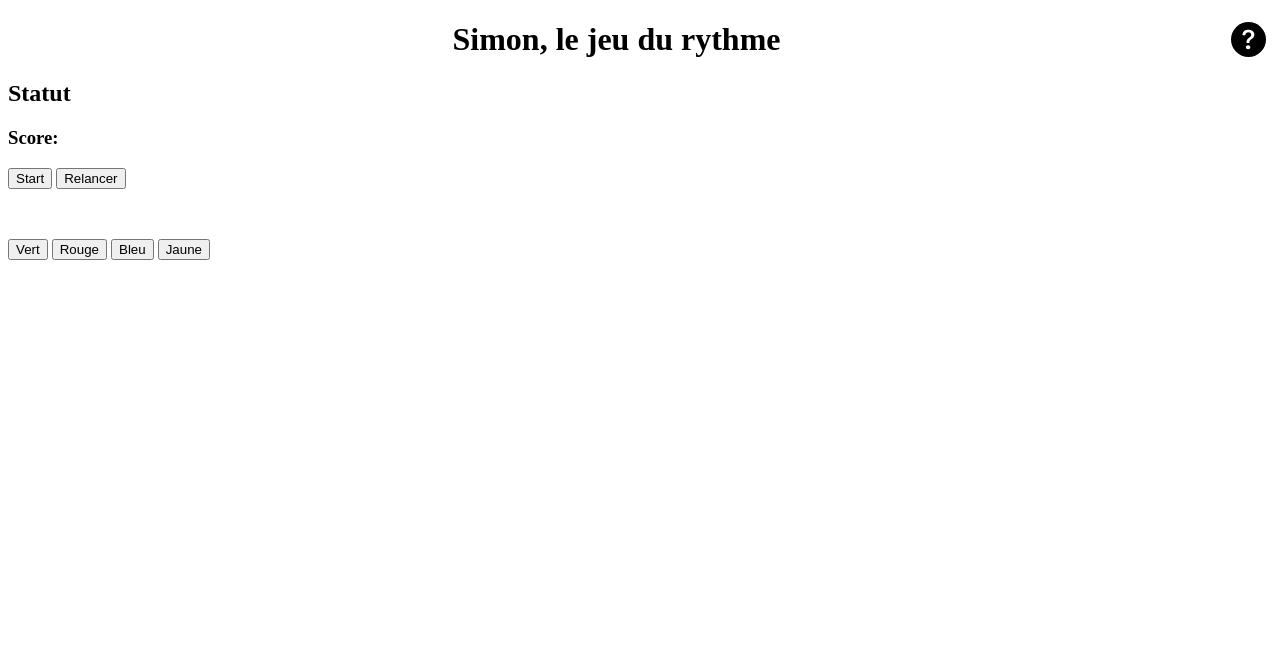
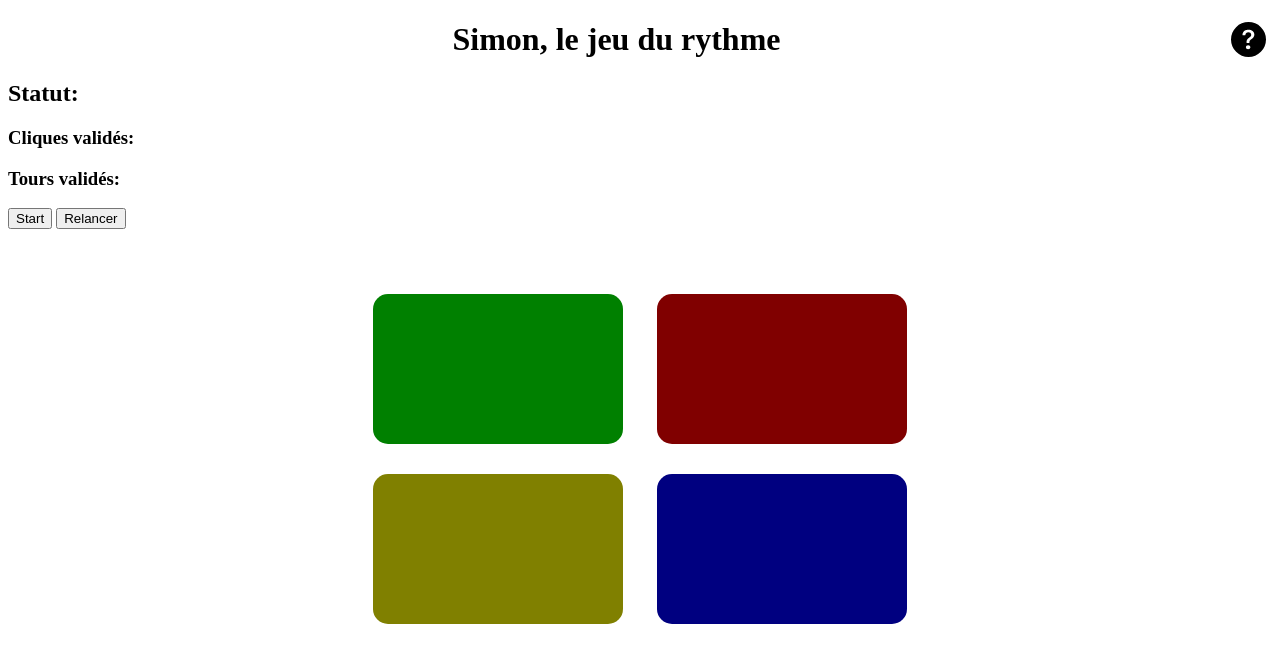
Before and after one commit to ThomasDev6/simon, a website: page src/index.html in a window 1280 px wide. Drawn offline with nearby package versions, Linux system fonts and the light colour scheme.

Commit message:
CSS btn + Sound sur btn
Ajout du style sur les boutons de couleurs.
Ajout de js pour jouer une note lorsque l'on clique sur un bouton

```diff
--- a/package.json
+++ b/package.json
@@ -20,6 +20,6 @@
   },
   "homepage": "https://github.com/ThomasDev6/simon#readme",
   "dependencies": {
-    "tone": "^14.7.77"
+    "tone": "^14.8.32"
   }
 }
--- a/src/index.html
+++ b/src/index.html
@@ -28,26 +28,34 @@
         <div class="modal-content">
             <span class="close">&times;</span>
             <p>Lorem ipsum dolor sit amet consectetur adipisicing elit.
-                Tenetur ratione officia quis distinctio modi necessitatibus debitis nesciunt? Tempore, recusandae esse. Itaque,
+                Tenetur ratione officia quis distinctio modi necessitatibus debitis nesciunt? Tempore, recusandae esse.
+                Itaque,
                 quas! Libero voluptate modi sint ad nisi, fugit atque!</p>
         </div>
 
     </div>
 
     <div class="start-div">
-        <h2 id="game-status">Statut</h2>
-        <h3 id="game-score">Score:</h3>
+        <h2 id="game-status">Statut: </h2>
+        <h3 id="game-score-btn-ok">Cliques validés:</h3>
+        <h3 id="game-score-level-ok">Tours validés:</h3>
         <button class="start-game">Start</button>
         <button class="restart-game">Relancer</button>
     </div>
 
     <div class="game-div">
-        <button class="color-btn green-btn">Vert</button>
-        <button class="color-btn red-btn">Rouge</button>
-        <button class="color-btn blue-btn">Bleu</button>
-        <button class="color-btn yellow-btn">Jaune</button>
+        <div id="ligne1" class="game-div-line">
+            <button class="color-btn green-btn" data-sound="C4"></button>
+            <button class="color-btn red-btn" data-sound="D4"></button>
+        </div>
+        <div id="ligne2"  class="game-div-line">
+            <button class="color-btn yellow-btn" data-sound="F4" ></button>
+            <button class="color-btn blue-btn" data-sound="E4"></button>
+        </div>
+
+
     </div>
-
+    <script src="https://cdnjs.cloudflare.com/ajax/libs/tone/14.8.32/Tone.js"></script>
     <script src="js/main.js"></script>
     <script src="js/modal.js"></script>
 </body>
--- a/src/js/main.js
+++ b/src/js/main.js
@@ -0,0 +1,15 @@
+
+btnInGame = document.querySelectorAll(".color-btn");
+
+// Déclaration de du synthé pour le note de musique
+const synth = new Tone.Synth().toDestination();
+const now = Tone.now()
+
+// A chaque clique sur un bouton de couleur, une note est joué
+btnInGame.forEach(element => {
+    element.addEventListener('click', (e) => {
+
+        // On joue la note en fonction de la data attributes du bouton
+        synth.triggerAttackRelease(`${e.target.dataset.sound}`, now);
+    })
+});
--- a/src/style/style-simon.css
+++ b/src/style/style-simon.css
@@ -45,3 +45,47 @@
     color: red;
     cursor: pointer;
 }
+
+.game-div {
+    display: flex;
+    flex-direction: column;
+    align-items: center;
+}
+
+.color-btn {
+    width: 250px;
+    height: 150px;
+    margin: 15px;
+    border-radius: 15px;
+    border: none;
+}
+.green-btn {
+    background-color: rgb(0, 128, 0) ;
+}
+
+.green-btn:hover {
+    background-color: rgb(0, 255, 0) ;
+}
+
+.red-btn {
+    background-color: rgb(128, 0, 0) ;
+}
+.red-btn:hover {
+    background-color: rgb(255, 0, 0) ;
+}
+
+.yellow-btn {
+    background-color: rgb(128, 128, 0) ;
+}
+
+.yellow-btn:hover {
+    background-color: rgb(255, 255, 0) ;
+}
+
+.blue-btn {
+    background-color: rgb(0, 0, 128) ;
+}
+
+.blue-btn:hover {
+    background-color: rgb(0, 0, 255) ;
+}
```
Also changed, not shown: 1 other file.
